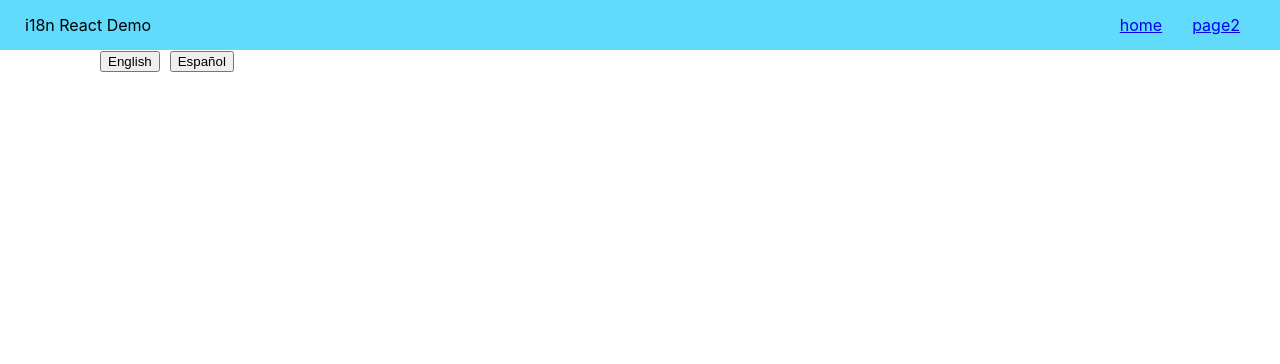
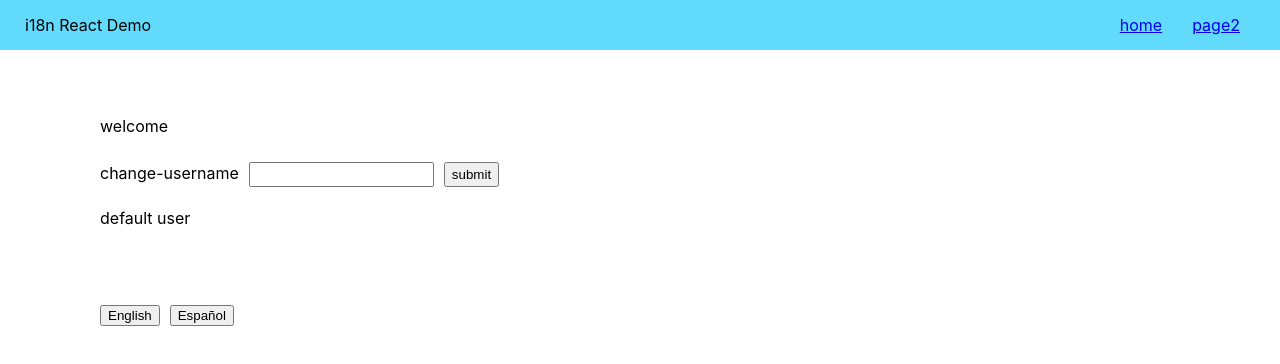
Before and after one commit to jagadhis/i18next-react, a React (Create React App) app: page / in a window 1280 px wide. Shown: the top 364 px of the page. Built offline with nearby package versions, Linux system fonts and the light colour scheme.

Commit message:
Fixed The Erros

```diff
--- a/src/App.js
+++ b/src/App.js
@@ -1,17 +1,17 @@
 import { Routes, Route } from 'react-router-dom';
 
 import Nav from './Nav';
-import Home from './home';
-import Page2 from './page';
-import Footer from './footer';
+import Home from './Home';
+import Page2 from './Page2';
+import Footer from './Footer';
 
 function App() {
   return (
     <div className='app'>
       <Nav />
       <Routes>
-        <Route exact path='/' component={Home}/>
-        <Route path='/page2' component={Page2}/>
+        <Route exact path='/' element={<Home/>}/>
+        <Route path='/page2' element={<Page2/>}/>
       </Routes>
       <Footer />
     </div>
```
